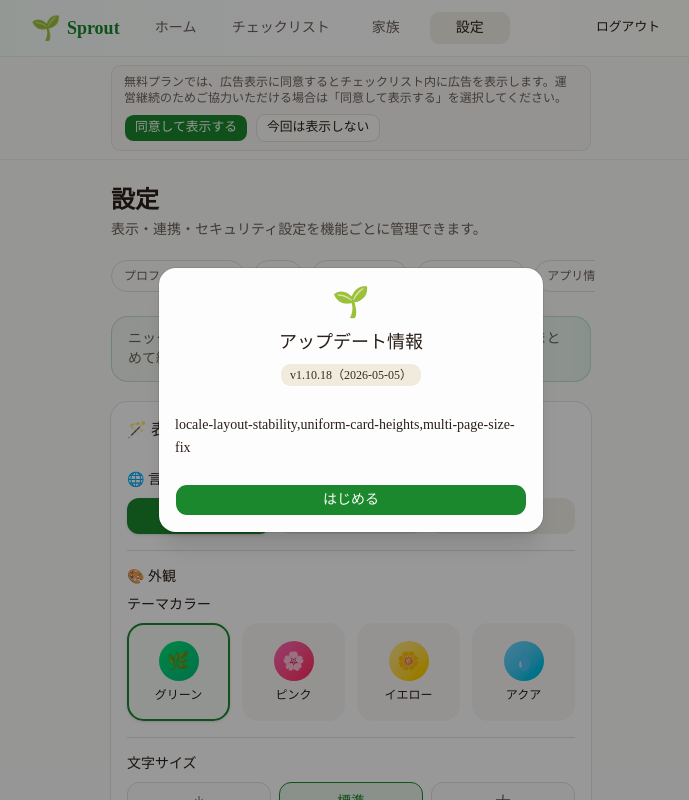
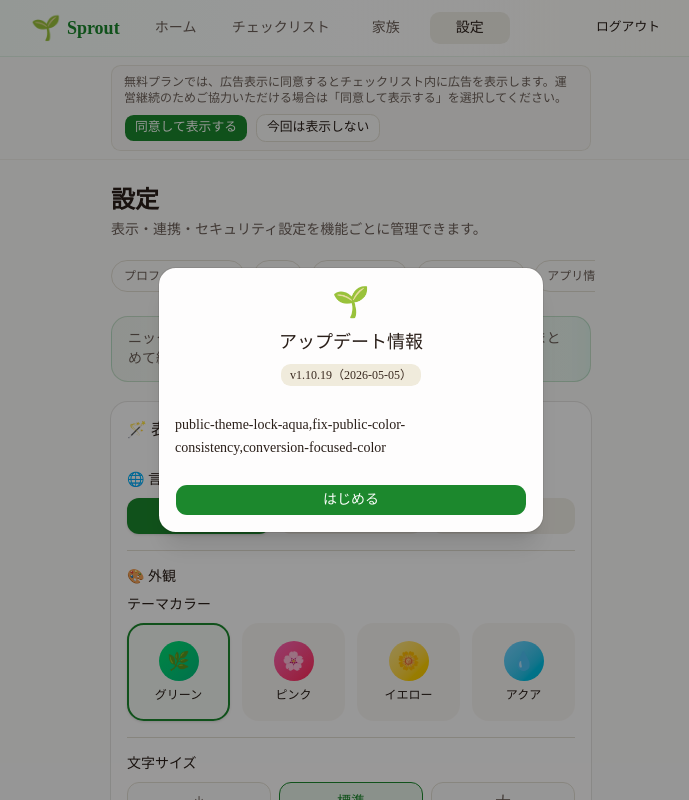
Before and after one commit to Toygaolingxiao/Sprout, a Next.js app: page /settings in a window 1280 px wide. Shown: the top 800 px of the page, without its empty margins (289-978 px from the left). Built offline with nearby package versions, Linux system fonts and the light colour scheme; no server answers.

Commit message:
release: v1.10.19

```diff
--- a/src/app/(auth)/layout.tsx
+++ b/src/app/(auth)/layout.tsx
@@ -7,7 +7,7 @@ export default async function AuthLayout({ children }: { children: React.ReactNo
   const tagline = serverT(locale, 'authLayout.tagline');
 
   return (
-    <div className="relative flex min-h-screen items-center justify-center px-4" style={{ background: 'linear-gradient(to bottom, var(--theme-gradient-from), var(--theme-gradient-to))' }}>
+    <div data-theme="aqua" className="relative flex min-h-screen items-center justify-center px-4" style={{ background: 'linear-gradient(to bottom, var(--theme-gradient-from), var(--theme-gradient-to))' }}>
       <div className="absolute inset-x-0 top-0 z-10">
         <div className="mx-auto flex h-14 w-full max-w-5xl items-center justify-end px-4">
           <LanguageSwitcher variant="compact" />
--- a/src/app/invite/[token]/invite-client.tsx
+++ b/src/app/invite/[token]/invite-client.tsx
@@ -32,7 +32,7 @@ export function InviteClient({ token, isAuthenticated }: InviteClientProps) {
   }
 
   return (
-    <div className="flex min-h-screen items-center justify-center px-4">
+    <div data-theme="aqua" className="flex min-h-screen items-center justify-center px-4">
       <Card className="w-full max-w-md">
         <CardHeader className="text-center">
           <div className="text-4xl mb-2">🌱</div>
--- a/src/app/privacy/page.tsx
+++ b/src/app/privacy/page.tsx
@@ -19,7 +19,7 @@ export default async function PrivacyPage() {
   const loginLabel = serverT(locale, 'auth.login');
 
   return (
-    <div className="min-h-screen bg-background">
+    <div data-theme="aqua" className="min-h-screen bg-background">
       <div className="mx-auto max-w-2xl px-4 py-12">
         <nav className="mb-6 flex items-center justify-end gap-2 text-sm">
           <Link
--- a/src/app/terms/page.tsx
+++ b/src/app/terms/page.tsx
@@ -19,7 +19,7 @@ export default async function TermsPage() {
   const loginLabel = serverT(locale, 'auth.login');
 
   return (
-    <div className="min-h-screen bg-background">
+    <div data-theme="aqua" className="min-h-screen bg-background">
       <div className="mx-auto max-w-2xl px-4 py-12">
         <nav className="mb-6 flex items-center justify-end gap-2 text-sm">
           <Link
--- a/src/components/landing/landing-page.tsx
+++ b/src/components/landing/landing-page.tsx
@@ -103,7 +103,7 @@ export function LandingPage() {
   const hasPublishedVoices = publicFeedback.length > 0;
 
   return (
-    <div className="flex flex-col min-h-screen bg-background text-foreground">
+    <div data-theme="aqua" className="flex flex-col min-h-screen bg-background text-foreground">
       {/* ── Header ── */}
       <header className="sticky top-0 z-50 backdrop-blur-md bg-background/80 border-b border-border/50">
         <nav className="mx-auto max-w-5xl flex min-h-14 items-center justify-between px-4 py-2" aria-label={t('lp.mainNav')}>
--- a/src/data/release-notes.ts
+++ b/src/data/release-notes.ts
@@ -1,6 +1,13 @@
-export const APP_VERSION = '1.10.18';
+export const APP_VERSION = '1.10.19';
 
 export const RELEASE_NOTES: { version: string; date: string; items: string[] }[] = [
+  {
+    version: '1.10.19',
+    date: '2026-05-05',
+    items: [
+      'public-theme-lock-aqua,fix-public-color-consistency,conversion-focused-color',
+    ],
+  },
   {
     version: '1.10.18',
     date: '2026-05-05',
```
Also changed, not shown: 1 other file (tests, documents, lock files or other folders).
